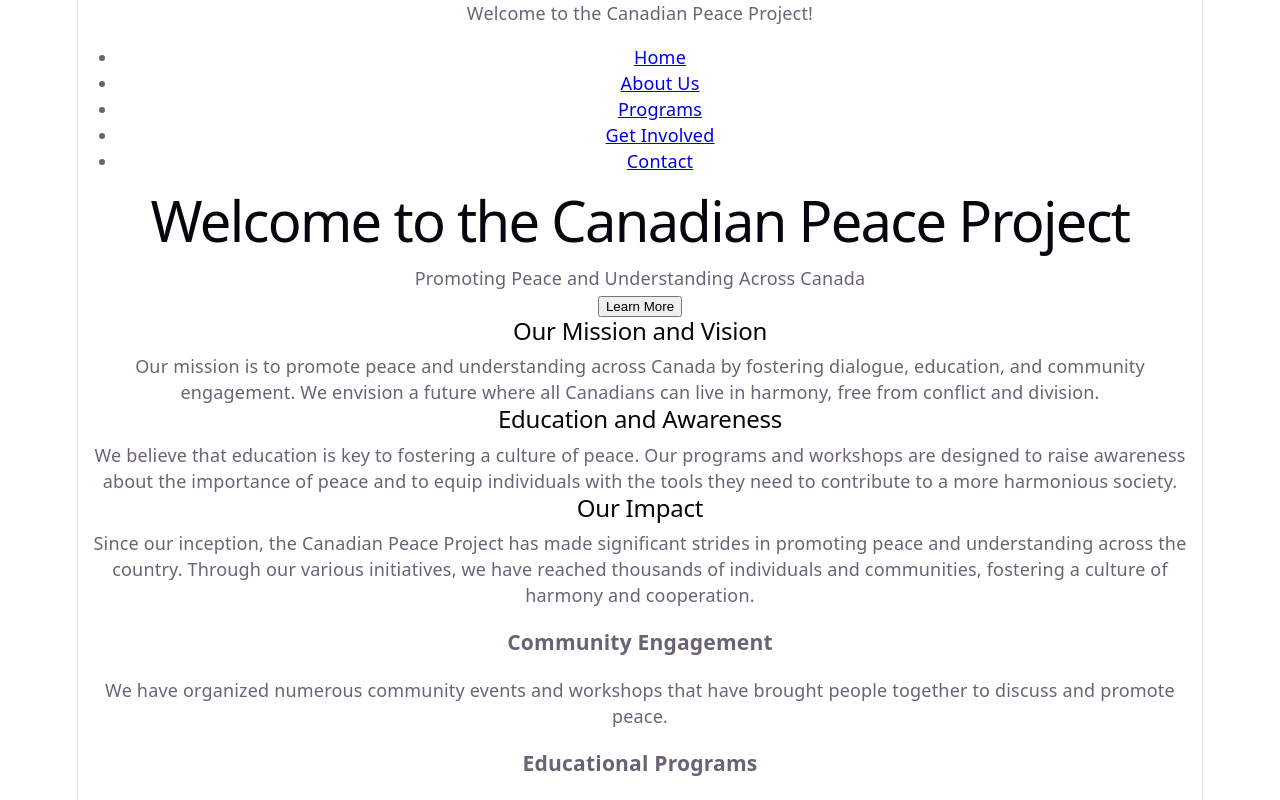
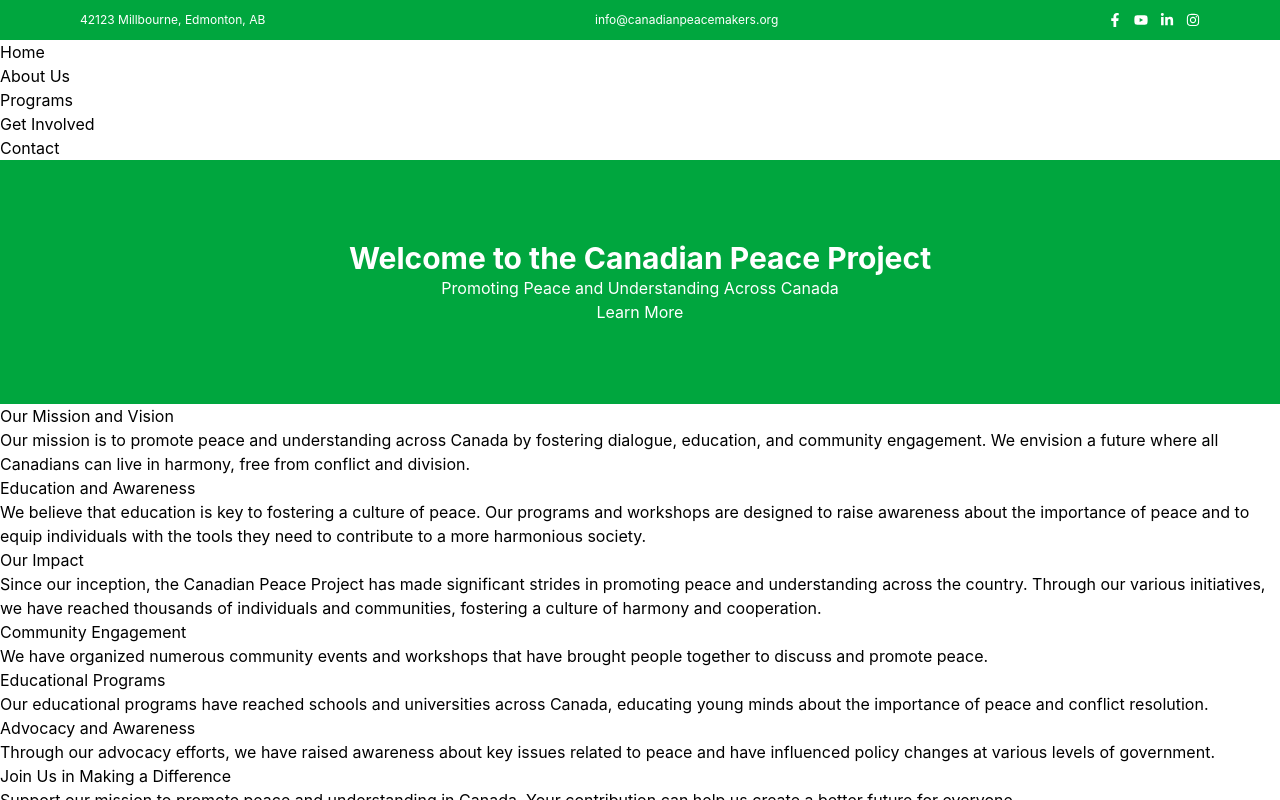
Before and after one commit to edwinonkundi68-cyber/canadian-project, a React (Vite) app: page / in a window 1280 px wide. Shown: the top 800 px of the page. Built offline with nearby package versions, Linux system fonts and the light colour scheme.

Commit message:
feat:TopBar component complete

```diff
--- a/package.json
+++ b/package.json
@@ -10,8 +10,10 @@
     "preview": "vite preview"
   },
   "dependencies": {
+    "@tailwindcss/postcss": "^4.3.0",
     "react": "^19.2.6",
-    "react-dom": "^19.2.6"
+    "react-dom": "^19.2.6",
+    "react-icons": "^5.6.0"
   },
   "devDependencies": {
     "@eslint/js": "^10.0.1",
--- /dev/null
+++ b/postcss.config.cjs
@@ -0,0 +1,6 @@
+module.exports = {
+  plugins: {
+    '@tailwindcss/postcss': {},
+    autoprefixer: {},
+  },
+};
--- a/src/components/Hero.jsx
+++ b/src/components/Hero.jsx
@@ -1,7 +1,7 @@
 const Hero = () => {
     return (
-        <div className="hero-section">
-            <h1>Welcome to the Canadian Peace Project</h1>
+        <div className="text-center py-20 bg-green-600 text-white">
+            <h1 className="text-3xl font-bold text-green-500s">Welcome to the Canadian Peace Project</h1>
             <p>Promoting Peace and Understanding Across Canada</p>
             <button className="hero-button">Learn More</button>
         </div>
--- a/src/components/TopBar.jsx
+++ b/src/components/TopBar.jsx
@@ -1,8 +1,27 @@
+import { FaFacebookF, FaYoutube, FaLinkedinIn, FaInstagram } from "react-icons/fa"
+
 const TopBar = () => {
-    return (
-        <div className="top-bar">
-            <p>Welcome to the Canadian Peace Project!</p>
+  return (
+    <div className="w-full bg-green-600 text-white text-xs">
+      <div className="max-w-6xl mx-auto px-4 py-3 flex justify-between items-center">
+
+        {/* Left - Address */}
+        <span className="text-bold ">42123 Millbourne, Edmonton, AB</span>
+
+        {/* Center - Email */}
+        <span className="text-bold ">info@canadianpeacemakers.org</span>
+
+        {/* Right - Social Icons */}
+        <div className="flex gap-3 items-center">
+          <FaFacebookF className="cursor-pointer hover:opacity-75" size={14} />
+          <FaYoutube className="cursor-pointer hover:opacity-75" size={14} />
+          <FaLinkedinIn className="cursor-pointer hover:opacity-75" size={14} />
+          <FaInstagram className="cursor-pointer hover:opacity-75" size={14} />
         </div>
-    )
+
+      </div>
+    </div>
+  )
 }
+
 export default TopBar
--- a/src/index.css
+++ b/src/index.css
@@ -1,111 +1 @@
-:root {
-  --text: #6b6375;
-  --text-h: #08060d;
-  --bg: #fff;
-  --border: #e5e4e7;
-  --code-bg: #f4f3ec;
-  --accent: #aa3bff;
-  --accent-bg: rgba(170, 59, 255, 0.1);
-  --accent-border: rgba(170, 59, 255, 0.5);
-  --social-bg: rgba(244, 243, 236, 0.5);
-  --shadow:
-    rgba(0, 0, 0, 0.1) 0 10px 15px -3px, rgba(0, 0, 0, 0.05) 0 4px 6px -2px;
-
-  --sans: system-ui, 'Segoe UI', Roboto, sans-serif;
-  --heading: system-ui, 'Segoe UI', Roboto, sans-serif;
-  --mono: ui-monospace, Consolas, monospace;
-
-  font: 18px/145% var(--sans);
-  letter-spacing: 0.18px;
-  color-scheme: light dark;
-  color: var(--text);
-  background: var(--bg);
-  font-synthesis: none;
-  text-rendering: optimizeLegibility;
-  -webkit-font-smoothing: antialiased;
-  -moz-osx-font-smoothing: grayscale;
-
-  @media (max-width: 1024px) {
-    font-size: 16px;
-  }
-}
-
-@media (prefers-color-scheme: dark) {
-  :root {
-    --text: #9ca3af;
-    --text-h: #f3f4f6;
-    --bg: #16171d;
-    --border: #2e303a;
-    --code-bg: #1f2028;
-    --accent: #c084fc;
-    --accent-bg: rgba(192, 132, 252, 0.15);
-    --accent-border: rgba(192, 132, 252, 0.5);
-    --social-bg: rgba(47, 48, 58, 0.5);
-    --shadow:
-      rgba(0, 0, 0, 0.4) 0 10px 15px -3px, rgba(0, 0, 0, 0.25) 0 4px 6px -2px;
-  }
-
-  #social .button-icon {
-    filter: invert(1) brightness(2);
-  }
-}
-
-body {
-  margin: 0;
-}
-
-#root {
-  width: 1126px;
-  max-width: 100%;
-  margin: 0 auto;
-  text-align: center;
-  border-inline: 1px solid var(--border);
-  min-height: 100svh;
-  display: flex;
-  flex-direction: column;
-  box-sizing: border-box;
-}
-
-h1,
-h2 {
-  font-family: var(--heading);
-  font-weight: 500;
-  color: var(--text-h);
-}
-
-h1 {
-  font-size: 56px;
-  letter-spacing: -1.68px;
-  margin: 32px 0;
-  @media (max-width: 1024px) {
-    font-size: 36px;
-    margin: 20px 0;
-  }
-}
-h2 {
-  font-size: 24px;
-  line-height: 118%;
-  letter-spacing: -0.24px;
-  margin: 0 0 8px;
-  @media (max-width: 1024px) {
-    font-size: 20px;
-  }
-}
-p {
-  margin: 0;
-}
-
-code,
-.counter {
-  font-family: var(--mono);
-  display: inline-flex;
-  border-radius: 4px;
-  color: var(--text-h);
-}
-
-code {
-  font-size: 15px;
-  line-height: 135%;
-  padding: 4px 8px;
-  background: var(--code-bg);
-}
+@import "tailwindcss";
--- /dev/null
+++ b/tailwind.config.cjs
@@ -0,0 +1,11 @@
+
+module.exports = {
+  content: [
+    "./index.html",
+    "./src/**/*.{js,ts,jsx,tsx}",
+  ],
+  theme: {
+    extend: {},
+  },
+  plugins: [],
+}
```
Also changed, not shown: 1 other file (tests, documents, lock files or other folders).
